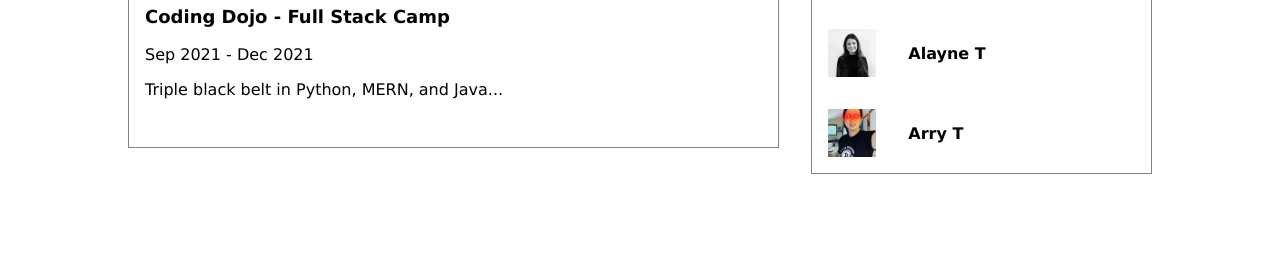
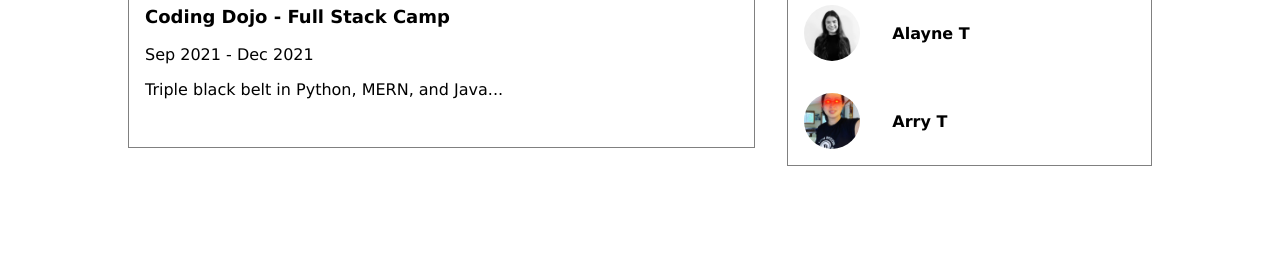
Before and after one commit to Silcfcr/profilePage2, a plain HTML site: page index.html in a window 1280 px wide. Shown: the part 657-927 px from the top of the page. Drawn offline with Linux system fonts and the light colour scheme.

Commit message:
Circle images

```diff
--- a/style.css
+++ b/style.css
@@ -170,8 +170,9 @@ button {
     align-items: flex-start;
 }
 .profile > img {
+    border-radius: 50%;
     margin: 1em;
-    width: 3em;
+    width: 3.5em;
     margin-right: 2em;
 }
 
```
